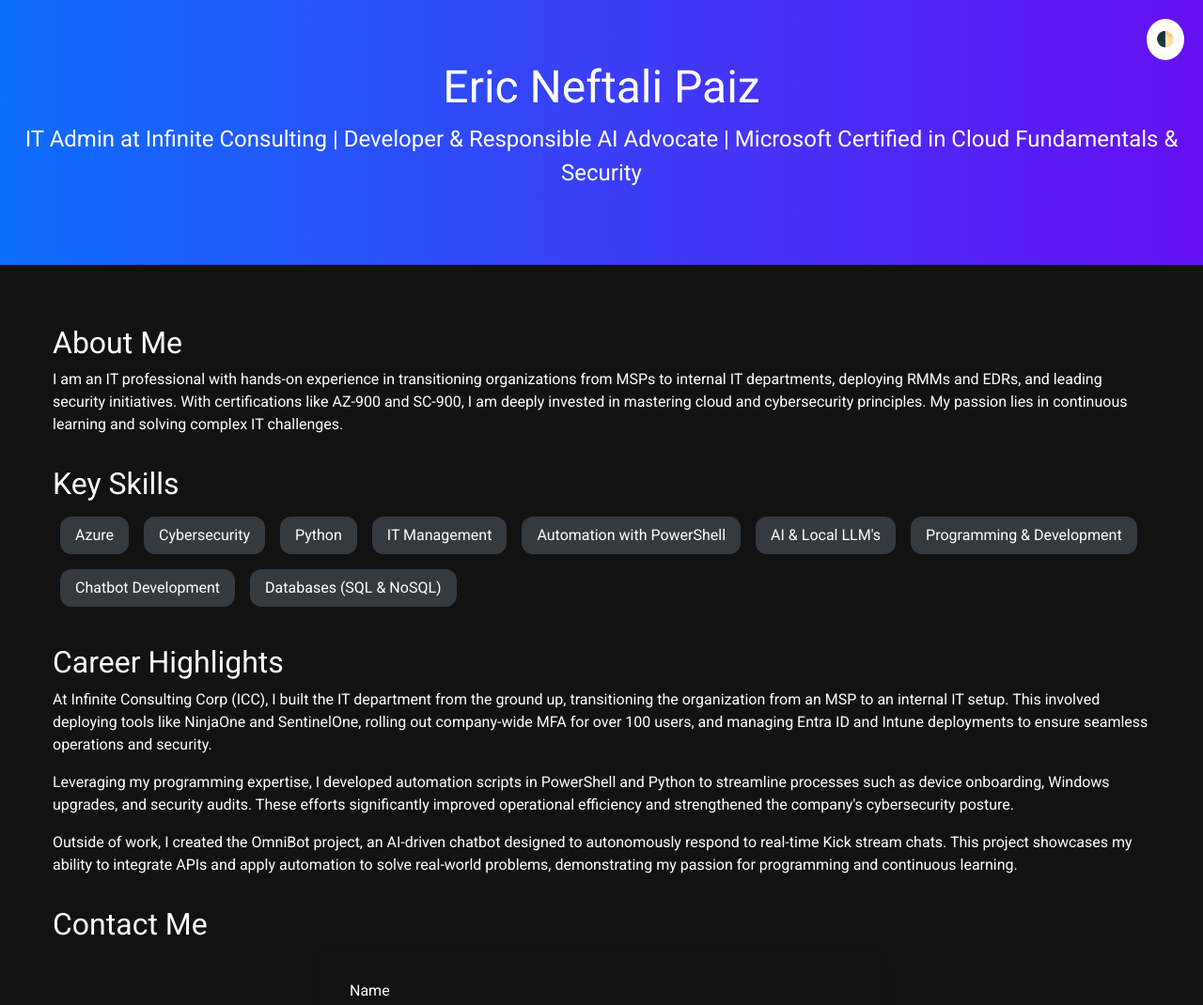
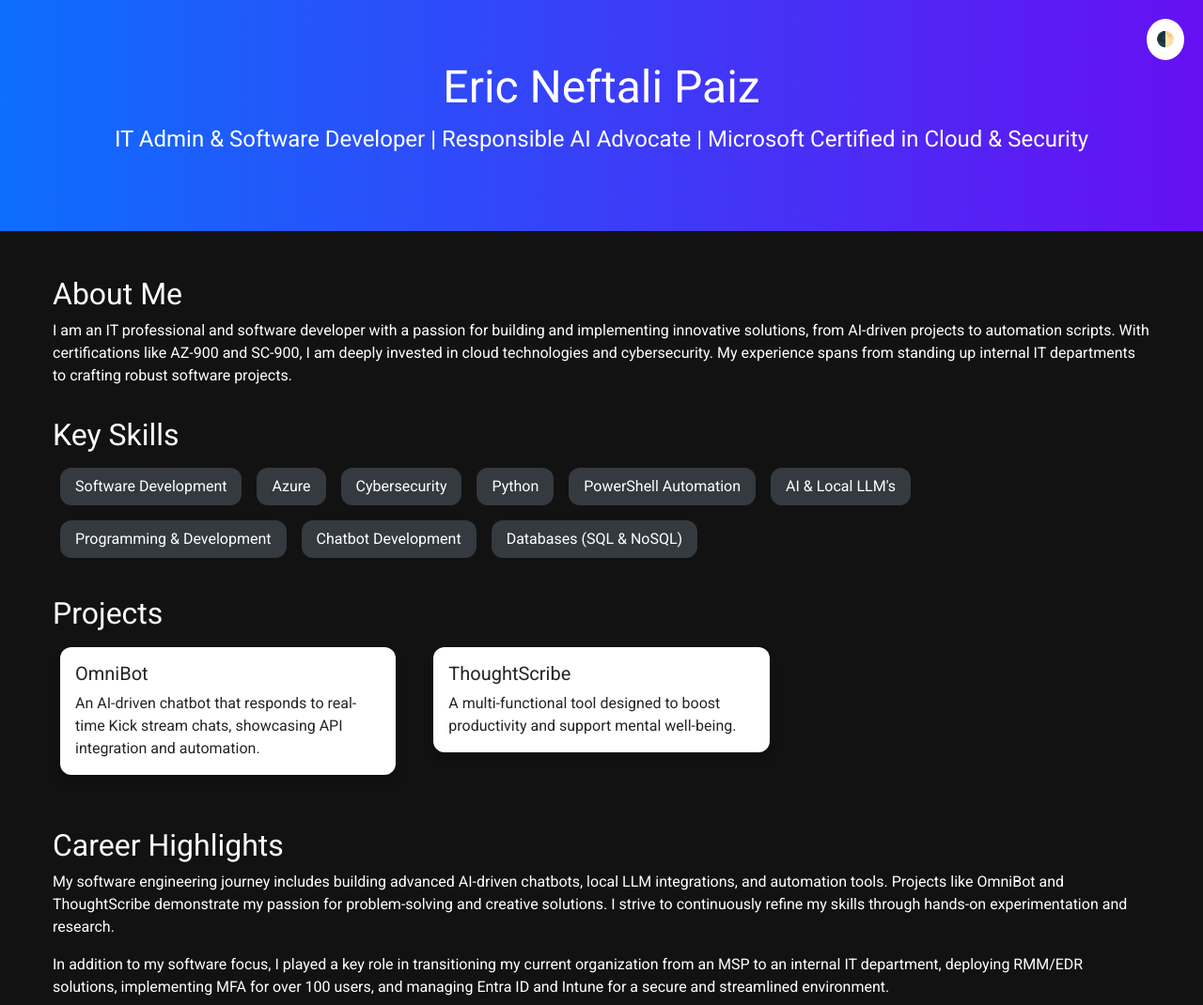
Before and after one commit to erpzz/PersonalWebsite, a plain HTML site: page index.html in a window 1280 px wide. Shown: the top 1070 px of the page at 94% size. Drawn offline with nearby package versions, Linux system fonts and the light colour scheme.

Commit message:
Update index.html

```diff
--- a/index.html
+++ b/index.html
@@ -17,59 +17,90 @@
     <div id="app">
         <header>
             <h1>Eric Neftali Paiz</h1>
-            <p>IT Admin at Infinite Consulting | Developer & Responsible AI Advocate | Microsoft Certified in Cloud Fundamentals & Security</p>
+            <p>IT Admin & Software Developer | Responsible AI Advocate | Microsoft Certified in Cloud & Security</p>
         </header>
 
-        <main class="container mt-5">
+        <main class="container">
+            <!-- About Me -->
             <section class="section" id="about">
                 <h2>About Me</h2>
                 <p>
-                    I am an IT professional with hands-on experience in transitioning organizations from MSPs to internal IT departments, deploying RMMs and EDRs, and leading security initiatives. With certifications like AZ-900 and SC-900, I am deeply invested in mastering cloud and cybersecurity principles. My passion lies in continuous learning and solving complex IT challenges.
+                    I am an IT professional and software developer with a passion for building and implementing innovative solutions, from AI-driven projects to automation scripts. With certifications like AZ-900 and SC-900, I am deeply invested in cloud technologies and cybersecurity. My experience spans from standing up internal IT departments to crafting robust software projects.
                 </p>
             </section>
 
+            <!-- Key Skills -->
             <section class="section" id="skills">
                 <h2>Key Skills</h2>
                 <ul class="skills-list">
+                    <li>Software Development</li>
                     <li>Azure</li>
                     <li>Cybersecurity</li>
                     <li>Python</li>
-                    <li>IT Management</li>
-                    <li>Automation with PowerShell</li>
+                    <li>PowerShell Automation</li>
                     <li>AI & Local LLM's</li>
-					<li>Programming & Development</li>
-					<li>Chatbot Development</li>
-					<li>Databases (SQL & NoSQL)</li>
+                    <li>Programming & Development</li>
+                    <li>Chatbot Development</li>
+                    <li>Databases (SQL & NoSQL)</li>
                 </ul>
             </section>
 
+            <!-- Projects -->
             <section class="section" id="projects">
-                <!-- Project Cards -->
+                <h2>Projects</h2>
+                <div class="row">
+                    <!-- OmniBot -->
+                    <div class="col-md-4">
+                        <div class="card" @click="toggleDetails('omnibot')">
+                            <div class="card-body">
+                                <h5 class="card-title">OmniBot</h5>
+                                <p class="card-text">An AI-driven chatbot that responds to real-time Kick stream chats, showcasing API integration and automation.</p>
+                                <div v-if="expandedProject === 'omnibot'" class="project-details">
+                                    <p>OmniBot features real-time chat handling and robust AI scripting, demonstrating my ability to integrate external APIs and orchestrate automation frameworks in Python.</p>
+                                </div>
+                            </div>
+                        </div>
+                    </div>
+                    <!-- ThoughtScribe -->
+                    <div class="col-md-4">
+                        <div class="card" @click="toggleDetails('thoughtscribe')">
+                            <div class="card-body">
+                                <h5 class="card-title">ThoughtScribe</h5>
+                                <p class="card-text">A multi-functional tool designed to boost productivity and support mental well-being.</p>
+                                <div v-if="expandedProject === 'thoughtscribe'" class="project-details">
+                                    <p>
+                                        ThoughtScribe converts PDF notes to speech, summarizes text for quick review, and offers a space for meaningful conversations with an AI-driven agent. Built with Python, Streamlit, ElevenLabs API, and local LLM integration.
+                                    </p>
+                                    <a href="https://github.com/erpzz/ThoughtScribe" target="_blank" rel="noopener" class="btn btn-primary">View on GitHub</a>
+                                </div>
+                            </div>
+                        </div>
+                    </div>
+                </div>
             </section>
 
+            <!-- Career Highlights -->
             <section class="section" id="highlights">
                 <h2>Career Highlights</h2>
                 <p>
-                    At Infinite Consulting Corp (ICC), I built the IT department from the ground up, transitioning the organization from an MSP to an internal IT setup. This involved deploying tools like NinjaOne and SentinelOne, rolling out company-wide MFA for over 100 users, and managing Entra ID and Intune deployments to ensure seamless operations and security.
+                    My software engineering journey includes building advanced AI-driven chatbots, local LLM integrations, and automation tools. Projects like OmniBot and ThoughtScribe demonstrate my passion for problem-solving and creative solutions. I strive to continuously refine my skills through hands-on experimentation and research.
                 </p>
                 <p>
-                    Leveraging my programming expertise, I developed automation scripts in PowerShell and Python to streamline processes such as device onboarding, Windows upgrades, and security audits. These efforts significantly improved operational efficiency and strengthened the company's cybersecurity posture.
-                </p>
-                <p>
-                    Outside of work, I created the OmniBot project, an AI-driven chatbot designed to autonomously respond to real-time Kick stream chats. This project showcases my ability to integrate APIs and apply automation to solve real-world problems, demonstrating my passion for programming and continuous learning.
+                    In addition to my software focus, I played a key role in transitioning my current organization from an MSP to an internal IT department, deploying RMM/EDR solutions, implementing MFA for over 100 users, and managing Entra ID and Intune for a secure and streamlined environment.
                 </p>
             </section>
 
+            <!-- Contact -->
             <section class="section" id="contact">
                 <h2>Contact Me</h2>
                 <form class="contact-form" @submit.prevent="submitForm">
                     <div class="mb-3">
                         <label for="name" class="form-label">Name</label>
-                        <input type="text" id="name" class="form-control" v-model="form.name" required>
+                        <input type="text" id="name" class="form-control" v-model="form.name" required />
                     </div>
                     <div class="mb-3">
                         <label for="email" class="form-label">Email</label>
-                        <input type="email" id="email" class="form-control" v-model="form.email" required>
+                        <input type="email" id="email" class="form-control" v-model="form.email" required />
                     </div>
                     <div class="mb-3">
                         <label for="message" class="form-label">Message</label>
@@ -82,8 +113,7 @@
 
         <footer>
             <p>Email: <a href="mailto:eneftpaiz@gmail.com" target="_blank" rel="noopener" style="color: #FFFFFF;">eneftpaiz@gmail.com</a></p>
-            <p>LinkedIn: <a href="https://www.linkedin.com/in/ericpzz/" target="_blank" rel="noopener" style="color: #FFFFFF;">https://www.linkedin.com/in/ericpzz/</a></p>
+            <p>LinkedIn: <a href="https://www.linkedin.com/in/ericpzz/" target="_blank" rel="noopener" style="color: #FFFFFF;">linkedin.com/in/ericpzz</a></p>
         </footer>
     </div>
 </body>
-</html>
```
